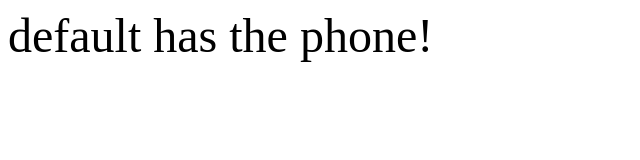
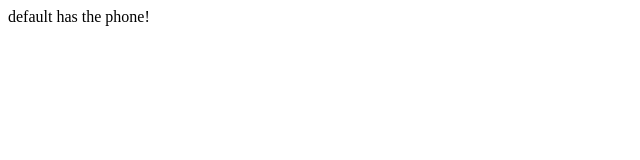
Before and after one commit to LiamOrmiston/WhoHasThePhone, a plain HTML site: page index.html in a window 1280 px wide. Shown: the whole page, without its empty margins (0-640 px from the left). Drawn offline with Linux system fonts and the light colour scheme.

Commit message:
Added div to index.html

```diff
--- a/index.html
+++ b/index.html
@@ -4,7 +4,7 @@
     <title></title>
   </head>
   <body>
-    <font size="10">
+    <div>
     <script>
     var Day = new Date().getDay();
     var time = new Date().getHours();
@@ -233,6 +233,6 @@
         break;
     }
     </script>
-    </font>
+  </div>
   </body>
 </html>
```
